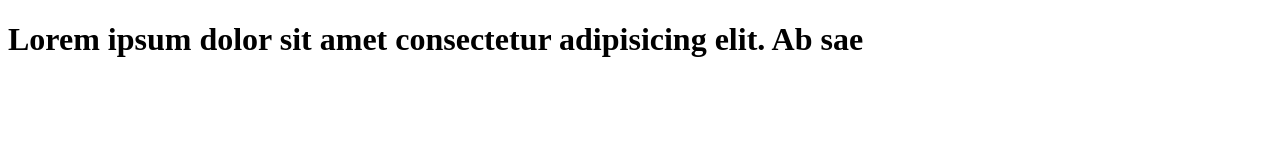
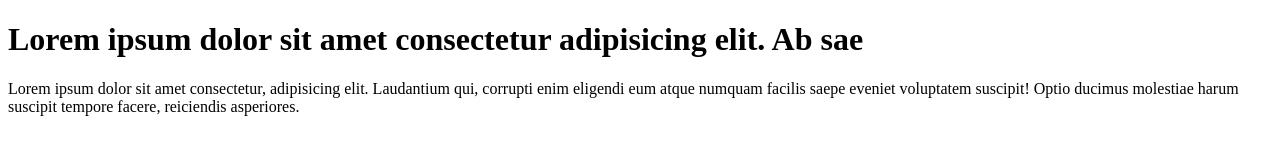
Before and after one commit to anirbanbasu33/learn-git, a plain HTML site: page index.html in a window 1280 px wide. Drawn offline with Linux system fonts and the light colour scheme.

Commit message:
added paragraph to index.html

```diff
--- a/index.html
+++ b/index.html
@@ -7,5 +7,9 @@
 </head>
 <body>
     <h1>Lorem ipsum dolor sit amet consectetur adipisicing elit. Ab sae</h1>
+    <p>Lorem ipsum dolor sit amet consectetur, adipisicing elit. Laudantium qui,
+         corrupti enim eligendi eum atque numquam facilis saepe eveniet voluptatem
+         suscipit! Optio ducimus molestiae harum suscipit tempore facere, reiciendis
+          asperiores.</p>
 </body>
 </html>
```
